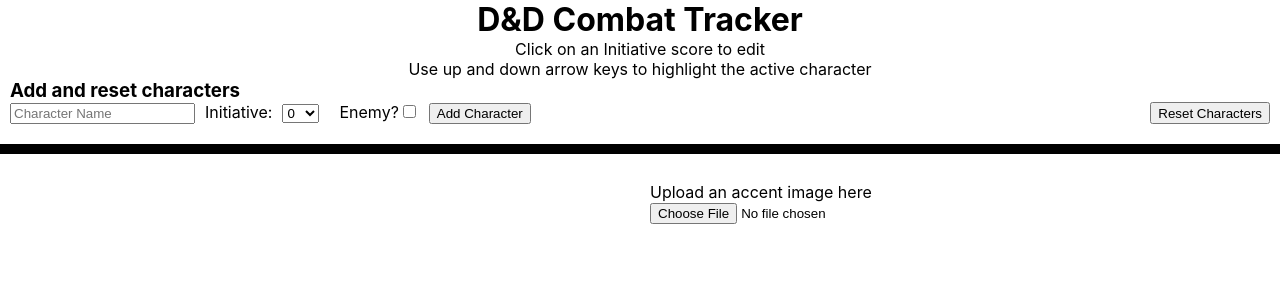
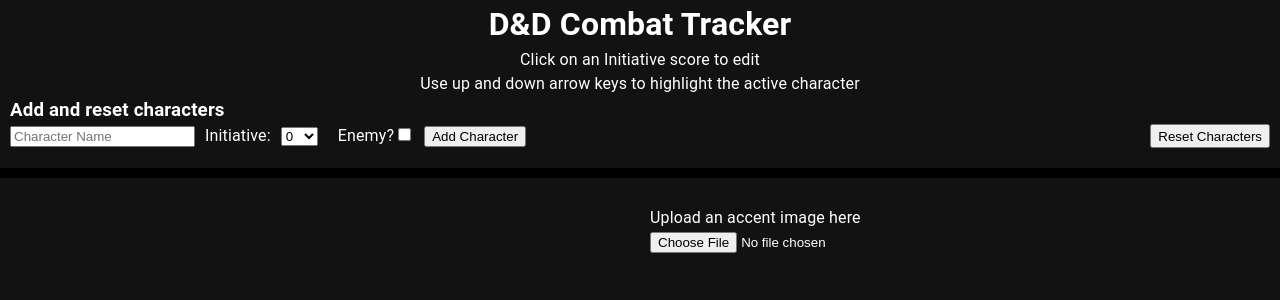
Before and after one commit to ngrippin/dnd-combat-tracker, a React (Create React App) app: page / in a window 1280 px wide. Shown: the top 300 px of the page. Built offline with nearby package versions, Linux system fonts and the light colour scheme.

Commit message:
introduce mui, add dark mode

```diff
--- a/src/App.js
+++ b/src/App.js
@@ -1,4 +1,7 @@
 import React, { useState, useEffect, useRef } from 'react';
+import { CssBaseline } from '@mui/material';
+import { ThemeProvider, createTheme } from '@mui/material/styles';
+import theme from './theme';
 import InitiativeList from './InitiativeList';
 import AddCharacterForm from './AddCharacterForm';
 import ConfirmationModal from './ConfirmationModal'; // Import the modal component
@@ -85,7 +88,9 @@
     };
 
   return (
-    <div className="App">
+    <ThemeProvider theme={theme}>
+    <CssBaseline />
+    <div className="App" style={{ backgroundColor: theme.palette.background.default, minHeight: '100vh' }}>
       <h1 style={{ margin: '0px 10px' }}>D&D Combat Tracker</h1>
       <div className="instruction">Click on an Initiative score to edit</div>
       <div className="instruction">Use up and down arrow keys to highlight the active character</div>
@@ -124,6 +129,7 @@
         message="Are you sure you want to reset the entire list of characters?"
       />
     </div>
+    </ThemeProvider>
   );
 }
 
--- a/src/CharacterCard.css
+++ b/src/CharacterCard.css
@@ -9,5 +9,5 @@
   color: red;
 }
 .character-card.selected {
-  background: content-box radial-gradient(skyblue, white);
+  background: content-box radial-gradient(skyblue 1%, #121212 70%);
 }
--- /dev/null
+++ b/src/theme.js
@@ -0,0 +1,16 @@
+import { createTheme } from '@mui/material/styles';
+
+const theme = createTheme({
+  palette: {
+    mode: 'dark',
+    primary: {
+      main: '#3f51b5',
+    },
+    secondary: {
+      main: '#f50057',
+    },
+  },
+  // You can also customize typography, breakpoints, etc.
+});
+
+export default theme;
```
Also changed, not shown: src/index.js (+7 -5 lines).
